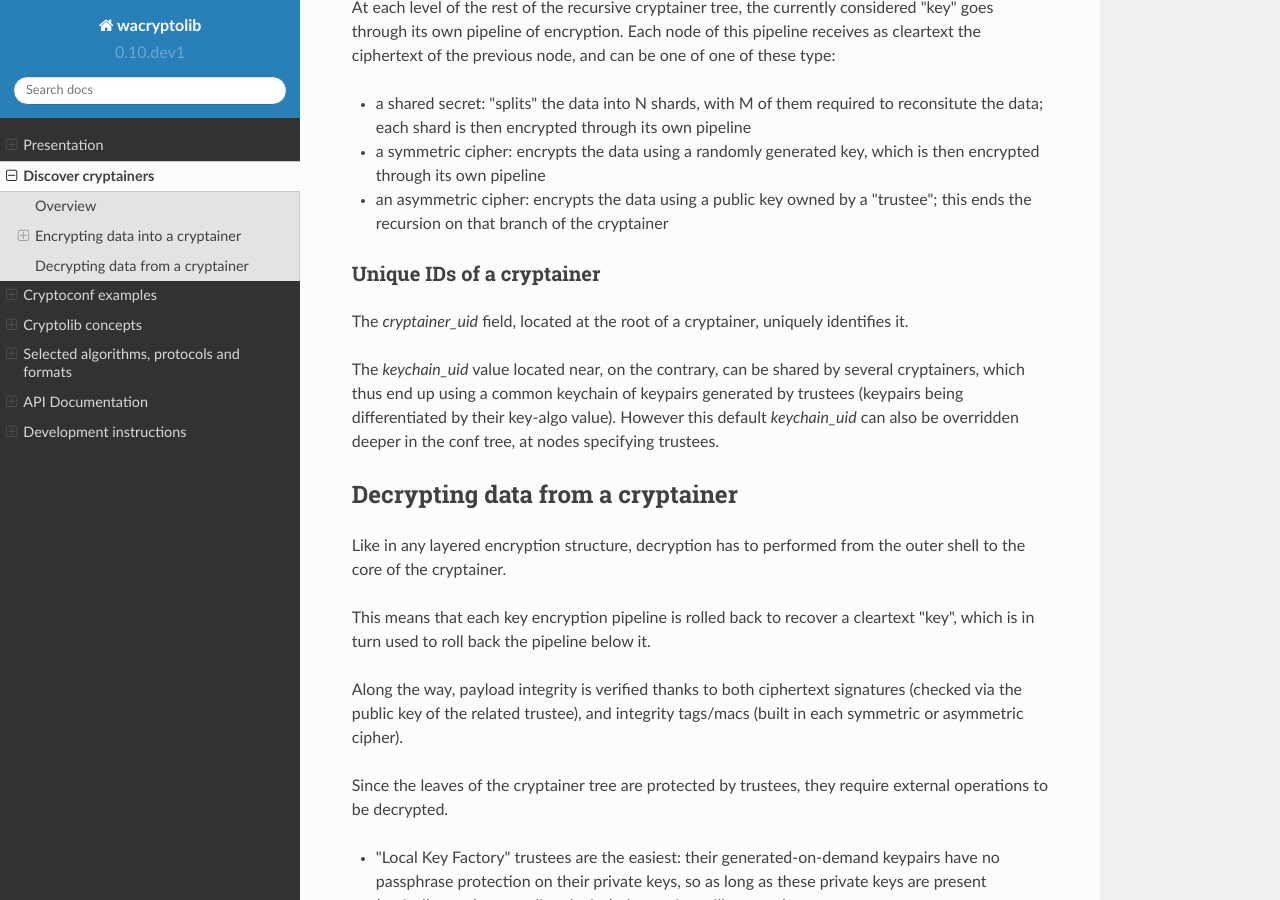
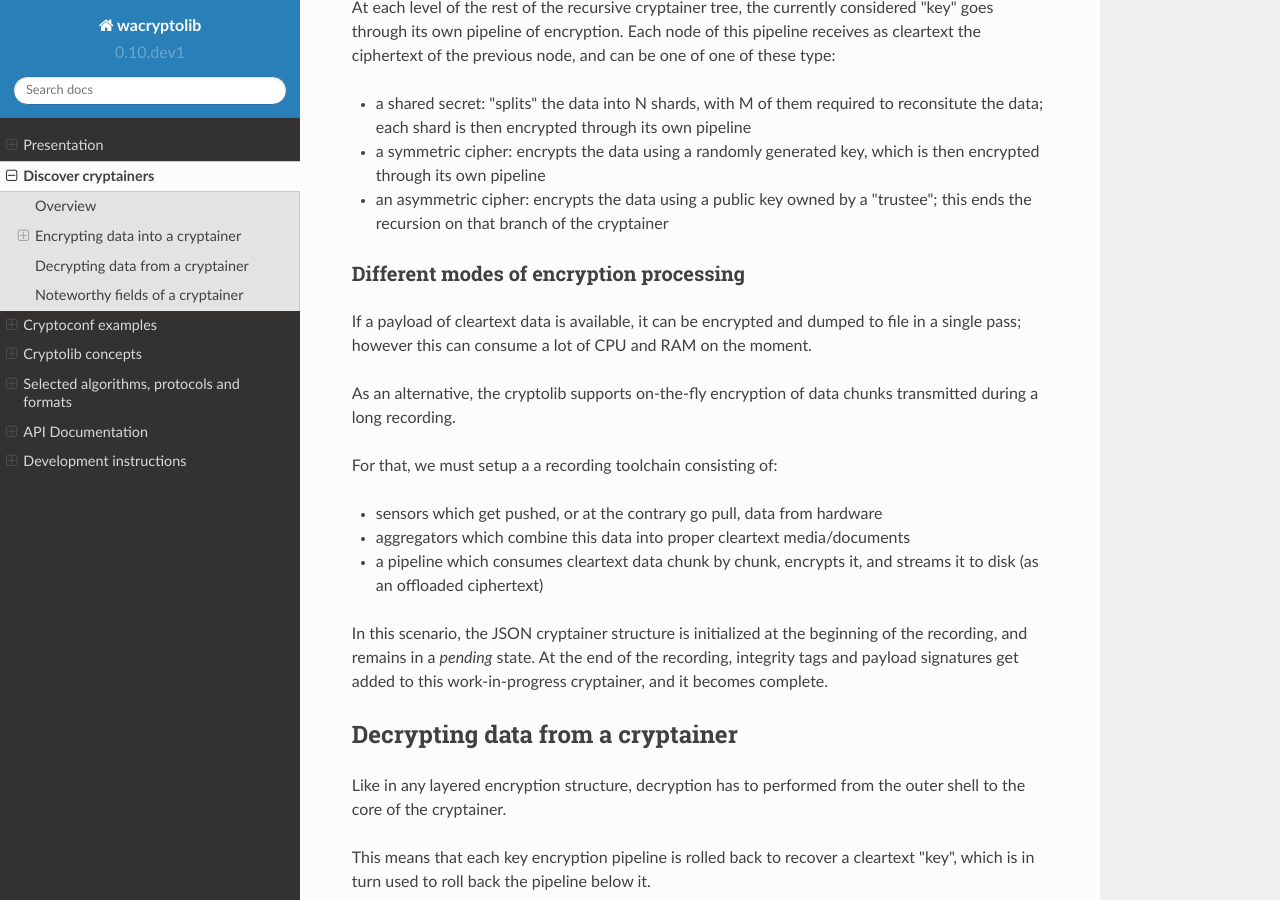
Before and after one commit to WitnessAngel/witness-angel-cryptolib, a Sphinx documentation site: the page built from docs/cryptainer_explanations.rst, in a window 1280 px wide and 900 px high, scrolled down 2043 px. Built offline with Sphinx 7.4.7 and the Read the Docs theme 2.0.0, drawn with Linux system fonts in a browser that asks for light colours; some of the changed text lies outside the part shown.

Commit message:
Complete cryptainer_explanations.rst

```diff
--- a/docs/cryptainer_explanations.rst
+++ b/docs/cryptainer_explanations.rst
@@ -50,7 +50,7 @@
 - The randomly-generated symmetric keys used for these symmetric encryptions are then protected in different ways.
 - The first one is encrypted with the public key of the key guardian server "witnessangel.com".
 - The second one is split into 3 "shards", each protected by the public key of a different member of the family Doe.
-- Two timestamped signatures are stapled to the cryptainer, both applied on the intermediate ciphertext (so they will only be verifiable- after the outer AES-CBC layer has been decrypted)
+- Two timestamped signatures are stapled to the cryptainer, both applied on the intermediate ciphertext (so they will only be verifiable after the outer AES-CBC layer has been decrypted)
 
 
 Encrypting data into a cryptainer
@@ -81,13 +81,20 @@
 - an asymmetric cipher: encrypts the data using a public key owned by a "trustee"; this ends the recursion on that branch of the cryptainer
 
 
-Unique IDs of a cryptainer
-----------------------------
+Different modes of encryption processing
+-------------------------------------------
 
-The `cryptainer_uid` field, located at the root of a cryptainer, uniquely identifies it.
+If a payload of cleartext data is available, it can be encrypted and dumped to file in a single pass; however this can consume a lot of CPU and RAM on the moment.
 
-The `keychain_uid` value located near, on the contrary, can be shared by several cryptainers, which thus end up using a common keychain of keypairs generated by trustees (keypairs being differentiated by their key-algo value).
-However this default `keychain_uid` can also be overridden deeper in the conf tree, at nodes specifying trustees.
+As an alternative, the cryptolib supports on-the-fly encryption of data chunks transmitted during a long recording.
+
+For that, we must setup a a recording toolchain consisting of:
+
+- sensors which get pushed, or at the contrary go pull, data from hardware
+- aggregators which combine this data into proper cleartext media/documents
+- a pipeline which consumes cleartext data chunk by chunk, encrypts it, and streams it to disk (as an offloaded ciphertext)
+
+In this scenario, the JSON cryptainer structure is initialized at the beginning of the recording, and remains in a *pending* state. At the end of the recording, integrity tags and payload signatures get added to this work-in-progress cryptainer, and it becomes complete.
 
 
 Decrypting data from a cryptainer
@@ -106,3 +113,14 @@
 - "Authenticator" trustees are individual key guardians having generated their own digital identity, with a set of keypairs protected by their (secret) passphrase. There are two ways to achieve decryption with them : either import their private keys locally and ask for their passphrase (low security), or send a secure key exchange request on a common Gateway, which key guardians will then accept/reject from their own Authenticator device (high security).
 
 **Known limitations**: As of today, the wacryptolib decryptor works in a single pass, and doesn't support partial decryption of cryptainers. It means that all "leaves" of the cryptainer tree must be unlocked in advance, by their relevant trustee. In practice, it means that all "Authenticator" trustees should be at the end of their "key" encryption pipeline, else they do not have access to the "key" ciphertext which must be sent as part of a decryption authorization request (so only the direct input of a passphrase would work). So instead of stacking 3 authenticator-backed RSA-OAEP encryptions in a row, for example, it is better to stack 3 symmetric ciphers (like AES-CBC or ChacCha20), and then protect each of their 3 randomly generated symkeys with a single authenticator-backed asymmetric encryption.
+
+
+Noteworthy fields of a cryptainer
+++++++++++++++++++++++++++++++++++++++
+
+The `cryptainer_uid` field, located at the root of a cryptainer, uniquely identifies it.
+
+The `keychain_uid` field, located nearby, can on the contrary be shared by several cryptainers, which thus end up taregting a common keychain of keypairs held by trustees (these keypairs being differentiated by their key-algo value).
+However this default `keychain_uid` can also be overridden deeper in the conf tree, for each trustee.
+
+A `metadata` dict field can be used to store miscellaneous information about the cryptainer (time, location, type of recording...).
```
Also changed, not shown: docs/cryptoconf_examples.rst (+4 -4 lines), 1 other file.
